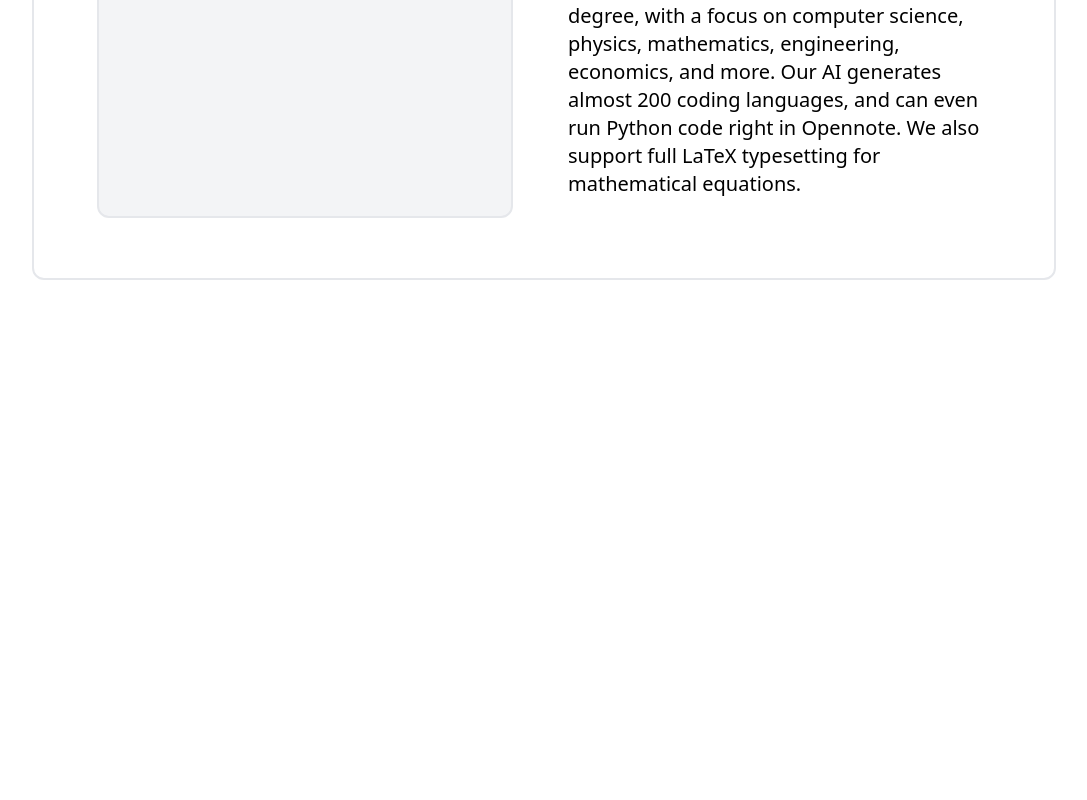
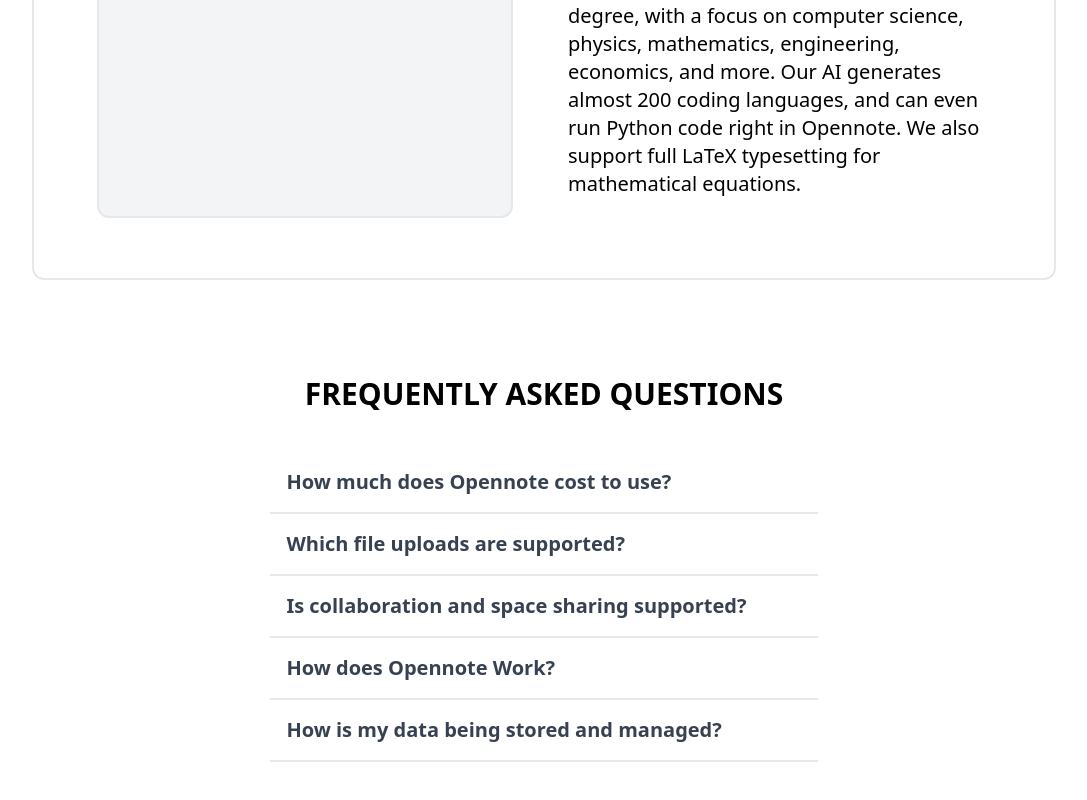
Before and after one commit to parteekahlawat/text-to-animation, a React (Vite) app: page / in a window 1280 px wide. Shown: the part 2404-3204 px from the top of the page, without its empty margins (96-1183 px from the left). Before the commit the page ends 2780 px from the top, so only its background shows below. Built offline with nearby package versions, Linux system fonts and the light colour scheme.

Commit message:
Added FAQs

```diff
--- a/package.json
+++ b/package.json
@@ -11,7 +11,8 @@
   },
   "dependencies": {
     "react": "^18.3.1",
-    "react-dom": "^18.3.1"
+    "react-dom": "^18.3.1",
+    "react-icons": "^5.2.1"
   },
   "devDependencies": {
     "@types/react": "^18.3.3",
--- /dev/null
+++ b/src/components/FAQs.jsx
@@ -0,0 +1,13 @@
+import React from 'react'
+import QnA from './QnA'
+
+const FAQs = () => {
+  return (
+    <div className='flex flex-col items-center justify-center w-[80%] md:[90%] my-[2rem] mx-auto xl:w-[50%]'>
+      <h1 className='text-center text-xl md:text-3xl font-bold'>FREQUENTLY ASKED QUESTIONS</h1>
+      <QnA />
+    </div>
+  )
+}
+
+export default FAQs
--- /dev/null
+++ b/src/components/QnA.jsx
@@ -0,0 +1,32 @@
+import React, { useEffect, useState } from 'react'
+import qna from '../data/qna.js'
+// import { FaArrowDown } from 'react-icons/fa';
+
+const QnA = () => {
+    const [selectedIndex, setSelectedIndex] = useState(null);
+    const handleClick = (qa) => {
+        setSelectedIndex(selectedIndex === qa.id ? null : qa.id)
+    }
+
+  return (
+    <div className='w-full px-4 py-2 mt-8'>
+      {qna.map((qa, index) => {
+          return (
+            <div key={index} className='w-[90%] mx-auto my-4 pb-3 pl-4 border-b-2 border-gray-200'>
+                <div className='w-full flex items-center justify-between mb-1'>
+                    <p className='text-lg md:text-xl font-semibold  text-gray-700 hover:underline cursor-pointer' onClick={() => handleClick(qa)}>{qa.question} </p>
+                </div>
+                {selectedIndex === qa.id &&
+                (
+                    <div className='w-full flex items-center justify-between my-2'>
+                        <p className='text-lg md:text-xl font-semibold  text-gray-700'>{qa.answer}</p>
+                    </div>
+                )}
+            </div>
+          )
+      })}
+    </div>
+  )
+}
+
+export default QnA
--- /dev/null
+++ b/src/data/qna.js
@@ -0,0 +1,34 @@
+const qna = [{
+    id: 1,
+    question: "How much does Opennote cost to use?",
+    answer: "Since Opennote has been built with helping students as its first and foremost goal, we offer a generous free tier allowing many features to be used without any cost. For more advanced features, we offer a premium subscription at a competitive price. For more information, check out our pricing page.",
+    show: false
+},
+
+{
+    id: 2,
+    question: "Which file uploads are supported?",
+    answer: "Opennote works with all Images, PDFs, Markdown, and Text Files. We also support integrations with GitHub, Obsidian, and Notion, allowing you to import your notes directly from these platforms. (Code uploads supported through GitHub)",
+    show: false,
+},
+{
+    id: 3,
+    question: "Is collaboration and space sharing supported?",
+    answer: "Yes! You can send your spaces link directly to your friends, and watch it appear in real-time. You can also add and edit their spaces, allowing for total collaboration, synced via our servers.",
+    show: false,
+},
+{
+    id: 4,
+    question: "How does Opennote Work?",
+    answer: "Opennote is fine-tuned code generation AI, so at its core, its an LLM. We use a variety of training solutions and develop custom weights to read non-text content, and output visualized content. Have any questions? Contact us using the Contact Us button below!",
+    show: false,
+},
+{
+    id: 5,
+    question: "How is my data being stored and managed?",
+    answer: "We take data privacy very seriously at Opennote. Your spaces, user data, and chat histories are all deleted instantly at your request, which can be done through the sidebar or your profile page. We also offer a GDPR compliant data deletion policy, and all data is stored on secure servers. For more information, take a look at our documentation page, or contact us directly with the form in the footer below.",
+    show: false,
+},
+]
+
+export default qna;
--- a/src/pages/Homepage.jsx
+++ b/src/pages/Homepage.jsx
@@ -6,6 +6,7 @@ import Section1 from '../components/Section1'
 import Section2 from '../components/Section2'
 import Section3 from '../components/Section3'
 import Testimonial from '../components/Testimonial'
+import FAQs from '../components/FAQs'
 const Homepage = () => {
   return (
     <>
@@ -19,6 +20,7 @@ const Homepage = () => {
           <Testimonial />
           <Section2 />
           <Section3 />
+          <FAQs />
       </div>
     </>
 
```
Also changed, not shown: 1 other file (tests, documents, lock files or other folders).
